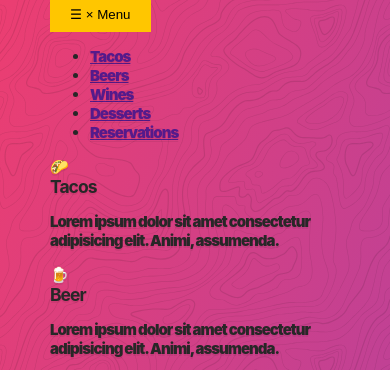
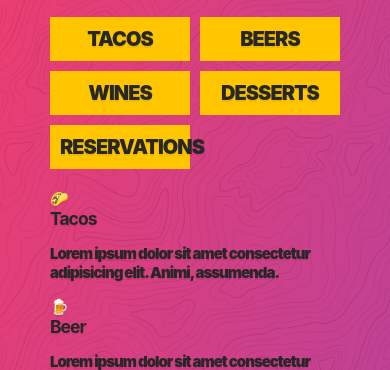
Before and after one commit to joshswl/css-grid, a website: page practice/ch-11--responsive-website/responsive.html in a window 390 px wide. Shown: the part 453-823 px from the top of the page. Drawn offline with Linux system fonts and the light colour scheme.

Commit message:
responsive-website nav finished

```diff
--- a/practice/ch-11--responsive-website/responsive.css
+++ b/practice/ch-11--responsive-website/responsive.css
@@ -61,3 +61,29 @@ img {
   font-size: 60px;
   font-weight: 300;
 }
+
+/* Navigaton  */
+
+.menu ul {
+  display: grid;
+  grid-gap: 10px;
+  padding: 0;
+  margin: 20px 0;
+  list-style: none;
+  grid-template-columns: repeat(auto-fit, minmax(100px, 1fr));
+}
+
+.menu a {
+  background: var(--yellow);
+  display: block;
+  text-decoration: none;
+  padding: 10px;
+  text-align: center;
+  color: var(--black);
+  text-transform: uppercase;
+  font-size: 20px;
+}
+
+[aria-controls="menu-list"] {
+  display: none;
+}
```
